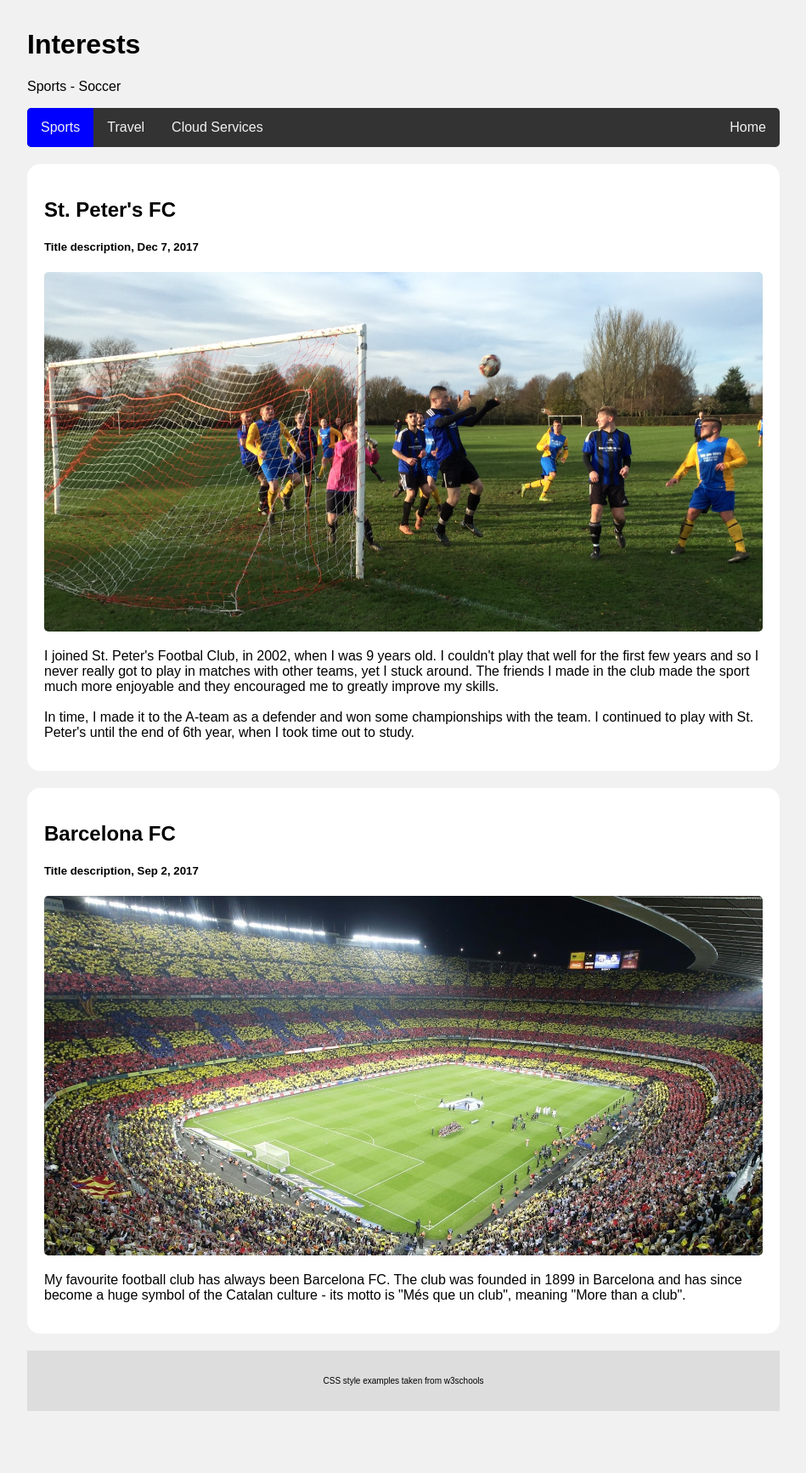
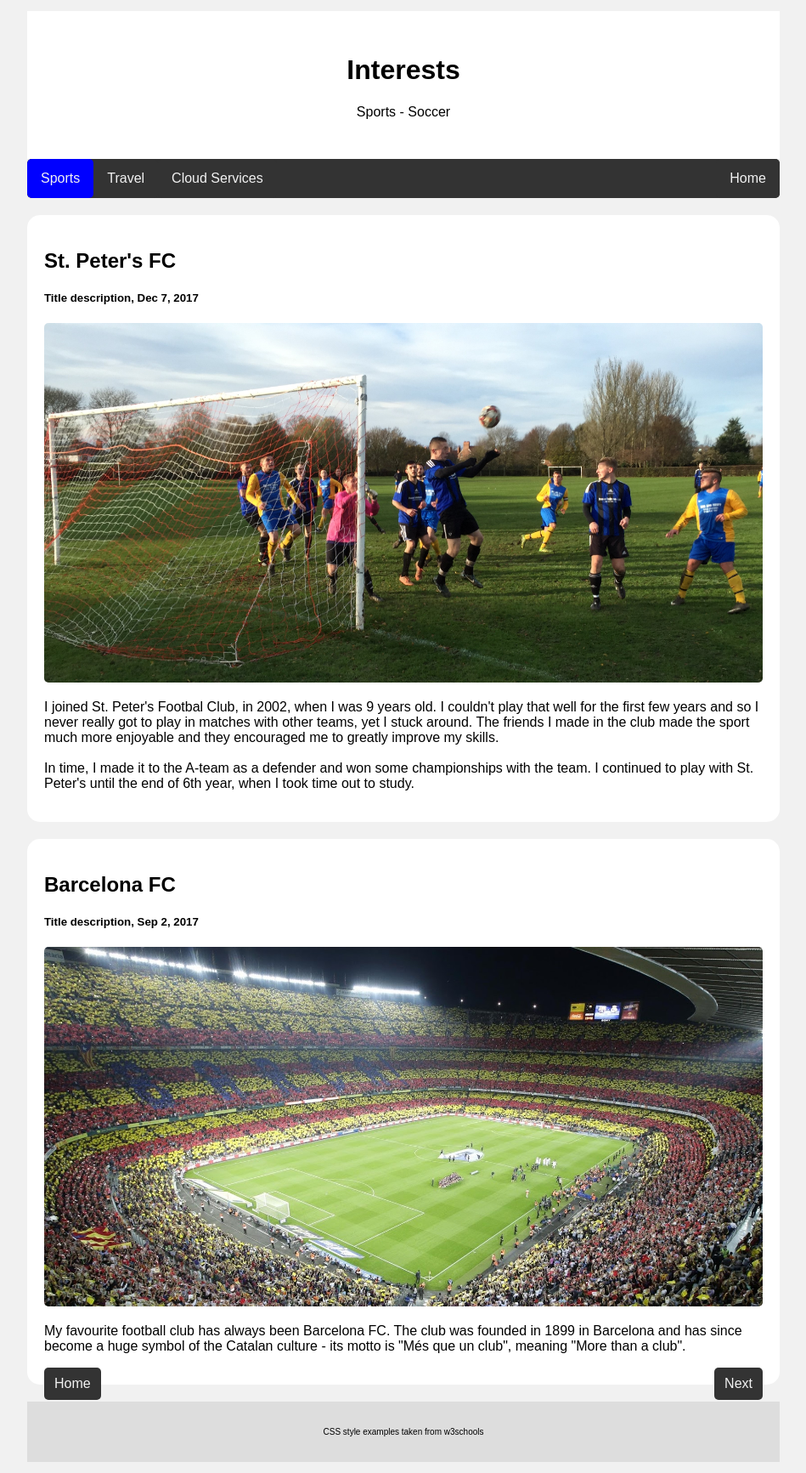
Before and after one commit to CraigDoyleGubbins/IS1113117481062, a PHP site: page /Interests/sports.html in a window 1280 px wide. Shown: the whole page at 85% size, without its empty margins (165-1114 px from the left). Before the commit the page ends 1660 px from the top, so only its background shows below. Run offline with PHP 8.4, Linux system fonts and the light colour scheme.

Commit message:
minor changes

```diff
--- a/CV/cv_page1.html
+++ b/CV/cv_page1.html
@@ -10,6 +10,8 @@
         <script src="https://code.jquery.com/jquery-3.2.1.slim.min.js" integrity="sha384-KJ3o2DKtIkvYIK3UENzmM7KCkRr/rE9/Qpg6aAZGJwFDMVNA/GpGFF93hXpG5KkN" crossorigin="anonymous"></script>
         <script src="https://cdnjs.cloudflare.com/ajax/libs/popper.js/1.12.9/umd/popper.min.js" integrity="sha384-ApNbgh9B+Y1QKtv3Rn7W3mgPxhU9K/ScQsAP7hUibX39j7fakFPskvXusvfa0b4Q" crossorigin="anonymous"></script>
         <script src="https://maxcdn.bootstrapcdn.com/bootstrap/4.0.0-beta.3/js/bootstrap.min.js" integrity="sha384-a5N7Y/aK3qNeh15eJKGWxsqtnX/wWdSZSKp+81YjTmS15nvnvxKHuzaWwXHDli+4" crossorigin="anonymous"></script>
+
+        <link rel="stylesheet" href="additional.css"/>
 
     </head>
 
@@ -109,9 +111,9 @@
 
     <footer class="blog-footer">
 
-      <p>made with the help of examples and templates from</p>
+      <p>Made with the help of examples and templates from</p>
       <p>
-        <a href="https://getbootstrap.com/docs/4.0/examples/blog/#">Back to top</a>
+        <a href="https://getbootstrap.com/docs/4.0/layout/overview/">https://getboostrap.com</a>
       </p>
 
     </footer>
--- a/CV/cv_page2.html
+++ b/CV/cv_page2.html
@@ -10,6 +10,8 @@
         <script src="https://code.jquery.com/jquery-3.2.1.slim.min.js" integrity="sha384-KJ3o2DKtIkvYIK3UENzmM7KCkRr/rE9/Qpg6aAZGJwFDMVNA/GpGFF93hXpG5KkN" crossorigin="anonymous"></script>
         <script src="https://cdnjs.cloudflare.com/ajax/libs/popper.js/1.12.9/umd/popper.min.js" integrity="sha384-ApNbgh9B+Y1QKtv3Rn7W3mgPxhU9K/ScQsAP7hUibX39j7fakFPskvXusvfa0b4Q" crossorigin="anonymous"></script>
         <script src="https://maxcdn.bootstrapcdn.com/bootstrap/4.0.0-beta.3/js/bootstrap.min.js" integrity="sha384-a5N7Y/aK3qNeh15eJKGWxsqtnX/wWdSZSKp+81YjTmS15nvnvxKHuzaWwXHDli+4" crossorigin="anonymous"></script>
+
+        <link rel="stylesheet" href="additional.css"/>
 
     </head>
 
@@ -127,7 +129,7 @@
 
         <p>made with the help of examples and templates from</p>
         <p>
-          <a href="https://getbootstrap.com/docs/4.0/examples/blog/#">Back to top</a>
+          <a href="https://getbootstrap.com/docs/4.0/layout/overview/">https://getboostrap.com</a>
         </p>
 
       </footer>
--- a/CV/cv_page3.html
+++ b/CV/cv_page3.html
@@ -10,6 +10,8 @@
         <script src="https://code.jquery.com/jquery-3.2.1.slim.min.js" integrity="sha384-KJ3o2DKtIkvYIK3UENzmM7KCkRr/rE9/Qpg6aAZGJwFDMVNA/GpGFF93hXpG5KkN" crossorigin="anonymous"></script>
         <script src="https://cdnjs.cloudflare.com/ajax/libs/popper.js/1.12.9/umd/popper.min.js" integrity="sha384-ApNbgh9B+Y1QKtv3Rn7W3mgPxhU9K/ScQsAP7hUibX39j7fakFPskvXusvfa0b4Q" crossorigin="anonymous"></script>
         <script src="https://maxcdn.bootstrapcdn.com/bootstrap/4.0.0-beta.3/js/bootstrap.min.js" integrity="sha384-a5N7Y/aK3qNeh15eJKGWxsqtnX/wWdSZSKp+81YjTmS15nvnvxKHuzaWwXHDli+4" crossorigin="anonymous"></script>
+
+        <link rel="stylesheet" href="additional.css"/>
 
     </head>
     <body>
@@ -93,7 +95,7 @@
 
           <p>made with the help of examples and templates from</p>
           <p>
-            <a href="https://getbootstrap.com/docs/4.0/examples/blog/#">Back to top</a>
+            <a href="https://getbootstrap.com/docs/4.0/layout/overview/">https://getboostrap.com</a>
           </p>
 
         </footer>
--- a/CloudServices/shop_style.css
+++ b/CloudServices/shop_style.css
@@ -143,6 +143,7 @@
 
 .calculate {
     background-color: #2196F3;
+    cursor:pointer;
 }
 
 .calculate:hover {
@@ -151,6 +152,7 @@
 
 .cancel {
     background-color: #f44300;
+    cursor:pointer;
 }
 
 .cancel:hover {
@@ -186,6 +188,7 @@
 
 .leaveshop {
     background-color: #FE6802;
+    cursor:pointer;
 }
 
 
@@ -195,6 +198,7 @@
 
 .returnshop {
     background-color: #3D53F4;
+    cursor:pointer;
 }
 
 .returnshop:hover {
--- a/Interests/cloud_services.html
+++ b/Interests/cloud_services.html
@@ -55,7 +55,7 @@
                 along with their huge selection of on-demand movies and TV series. Netflix took 8 years to migrate
                 to the cloud as they had to rebuild their systems in order to do so.</p>
 
-                <a class="button" href="../homepage.html">Back to Sports</a>
+                <a class="button" href="sports.html">Back to Sports</a>
                 <a class="button" href="../homepage.html">Homepage</a>
             </div>
 
--- a/Interests/int_pages.css
+++ b/Interests/int_pages.css
@@ -53,7 +53,7 @@
     text-decoration: none;
 }
 
-.navigation a:hover {
+a:hover {
     background-color: #ddd;
     color: black;
 }
@@ -73,7 +73,23 @@
     border-radius: 5px;
 }
 
+.bottom {
+    margin:auto;
+}
+
+a {
+    text-align: center;
+    padding: 10px 12px;
+    background-color: #333;
+    border-radius: 5px;
+    text-decoration: none;
+    color: #f2f2f2;
+}
+
 .footer {
+    padding: 20px;
     text-align: center;
+    background: #ddd;
+    margin-top: 20px;
     font-size: 10px;
 }
--- a/Interests/sports.html
+++ b/Interests/sports.html
@@ -8,24 +8,14 @@
 
       <meta charset= "utf-8"/>
 
-        <style>
-
-        /* Footer */
-        .footer {
-            padding: 20px;
-            text-align: center;
-            background: #ddd;
-            margin-top: 20px;
-        }
-        </style>
     </head>
 
     <body>
 
-        <div class="header">
+      <header>
         <h1>Interests</h1>
         <p>Sports - Soccer</p>
-        </div>
+      </header>
 
       <div class="navigation">
         <a href="sports.html" class="active">Sports</a>
@@ -60,6 +50,10 @@
           <p>My favourite football club has always been Barcelona FC. The club was
           founded in 1899 in Barcelona and has since become a huge symbol of the Catalan
           culture - its motto is "M&eacute;s que un club", meaning "More than a club".</p>
+
+          <a style="float:left" href="../homepage.html">Home</a>
+          <a style="float:right" href="travel.html">Next</a>
+
         </div>
 
       </div>
--- a/Interests/travel.html
+++ b/Interests/travel.html
@@ -63,6 +63,10 @@
                 Around the ski resort were many Italian shops selling clothes and food such as pizza.
                 Everyone's skills improved over the course of the trip.
               </p>
+
+              <a style="float:left" href="sports.html">Back</a>
+              <a style="float:right" href="cloud_services.html">Next</a>
+
             </div>
 
           </div>
--- a/homepage.html
+++ b/homepage.html
@@ -44,9 +44,3 @@
 
     </body>
 </html>
-
-<!--
-https://www.w3schools.com/howto/howto_css_dropdown_navbar.asp
-https://material.io/color/#!/?view.left=0&view.right=0&secondary.color=5C6BC0&primary.color=E53935&primary.text.color=000000
-https://pigment.shapefactory.co/
--->
```
Also changed, not shown: CV/additional.css (added, +7 -0 lines), CloudServices/eBusiness/eBus2.php (+6 -5 lines). Lines whose indentation alone changed are shown as unchanged.
